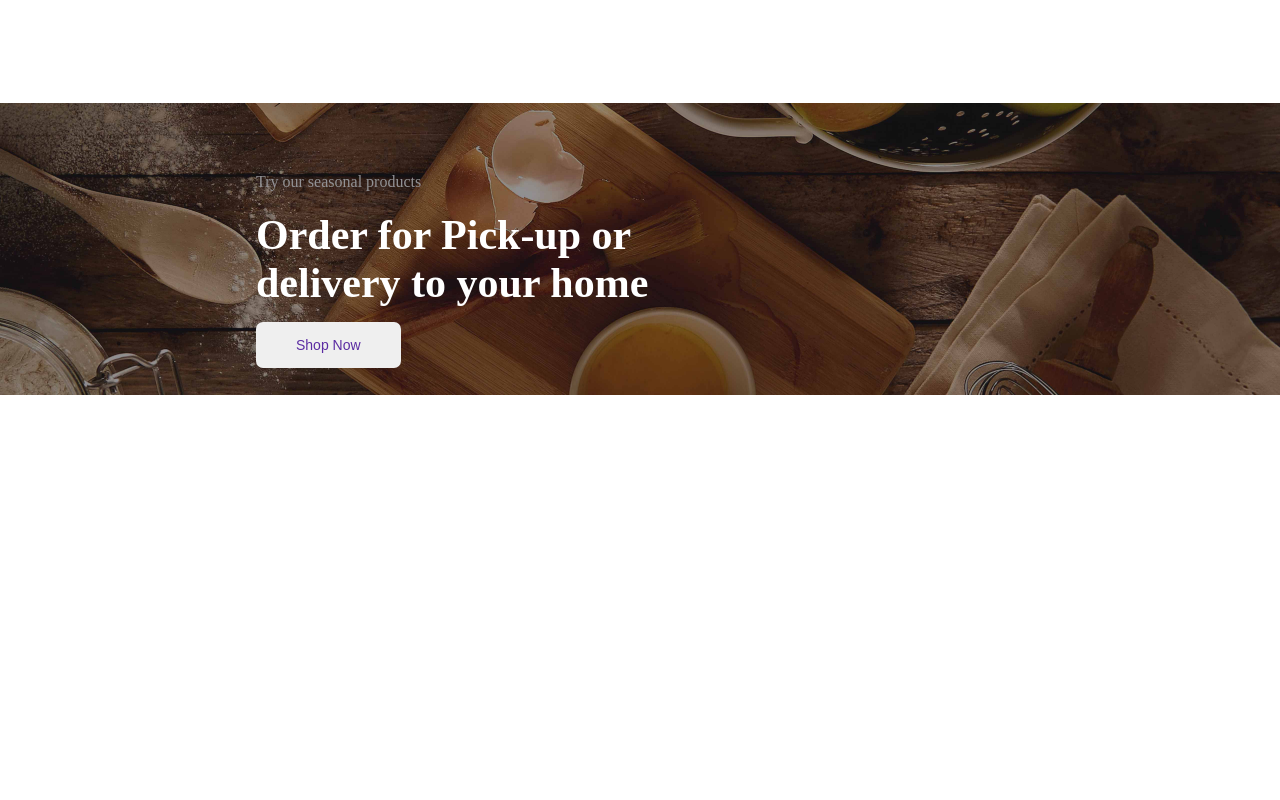
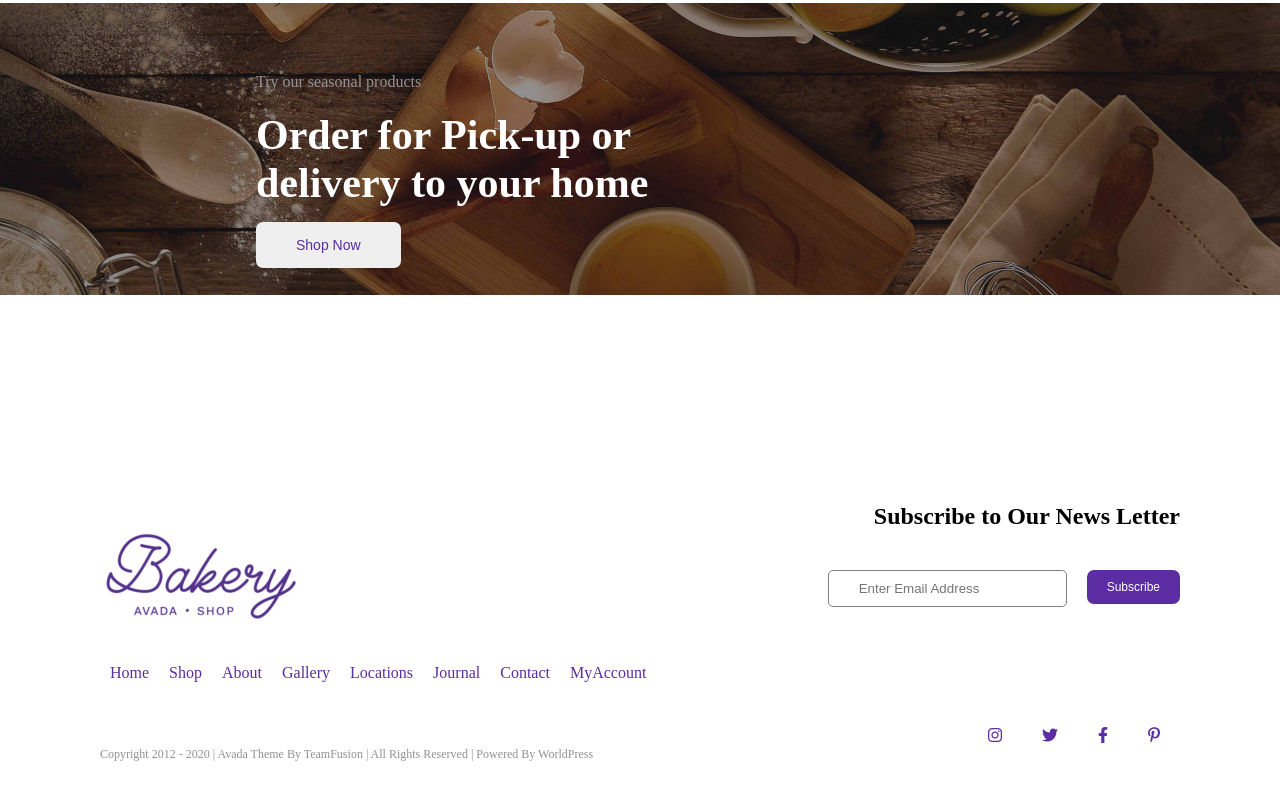
Before and after one commit to Runatorium/proj-html-vuejs, a Vue app: page / in a window 1280 px wide. Shown: the part 7563-8363 px from the top of the page. Before the commit the page ends 8166 px from the top, so only its background shows below. Built offline with nearby package versions, Linux system fonts and the light colour scheme.

Commit message:
Base completed

```diff
--- a/src/App.vue
+++ b/src/App.vue
@@ -7,6 +7,7 @@ import MyProcess from './components/MyProcess.vue';
 import MyLocation from './components/MyLocation.vue';
 import MySocialimgs from './components/MySocialimgs.vue';
 import MyBottomBanner from './components/MyBottomBanner.vue';
+import MyFooter from './components/MyFooter.vue';
 import { store } from './store.js'
 
 
@@ -20,6 +21,7 @@ export default{
     MyLocation,
     MySocialimgs,
     MyBottomBanner,
+    MyFooter,
   },
 
   data () {
@@ -43,6 +45,7 @@ export default{
   <MyLocation></MyLocation>
   <MySocialimgs></MySocialimgs>
   <MyBottomBanner></MyBottomBanner>
+  <MyFooter></MyFooter>
 </template>
 
 <style scoped>
--- /dev/null
+++ b/src/components/MyFooter.vue
@@ -0,0 +1,135 @@
+<script>
+import { store } from '../store';
+
+export default{
+    name: 'MyFooter',
+
+    data(){
+        return{
+            store
+        }
+
+    },
+}
+
+</script>
+
+<template>
+    <div class="footer">
+        <div class="leftbox">
+            <div>
+                <img src="/img/avada-bakery-logo-retina-200x97.png" alt="">
+            </div>
+            <div>
+                <ul class="headernavbar d-flex">
+                <li v-for="data in store.menuvoices">{{data}}</li>
+            </ul>
+            </div>
+            <div>
+                <p id="greytitle">
+                    Copyright 2012 - 2020 | Avada Theme By TeamFusion | All Rights Reserved | Powered By WorldPress
+                </p>
+            </div>
+        </div>
+        <div class="rightbox">
+            <div>
+                <h2 class="title">Subscribe to Our News Letter</h2>
+            </div>
+            <div class="emailbox d-flex">
+                <form id="emailcheck" class="row g-3">
+                <div>
+                    <input type="email" class="form-control" id="myinputemail" placeholder="Enter Email Address">
+                </div>
+                <div>
+                    <button id="submitbtn"><p>Subscribe</p></button>
+                </div>
+                </form>
+            </div>
+            <div class="sociallinks d-flex">
+                <i class="fa-brands fa-instagram"></i>
+                <i class="fa-brands fa-twitter"></i>
+                <i class="fa-brands fa-facebook-f"></i>
+                <i class="fa-brands fa-pinterest-p"></i>
+            </div>
+        </div>
+    </div>
+</template>
+
+<style scoped>
+    .footer{
+        display: flex;
+        flex-direction: row;
+    }
+    .leftbox{
+        margin-left: 100px;
+        width: 60%;
+    }
+    .rightbox{
+        margin-right: 100px;
+        width: 40%;
+    }
+    .leftbox div{
+        padding-top: 20px;
+        padding-bottom: 20px;
+    }
+    ul{
+    list-style: none;
+    flex-direction: row;
+    align-items: center;
+    }
+
+    li{
+        color: var(--Daisy-Bush);
+        padding: 0px 10px;
+    }
+
+
+    li:hover{
+        text-decoration: underline;
+    }
+    #greytitle{
+
+    margin-top: 5px;
+    padding: 20px 0px;
+    font-size: 12px;
+    font-weight: 100;
+    color: var(--Manatee);
+    }
+    .rightbox .title{
+        text-align: end;
+    }
+
+    #emailcheck{
+        display: flex;
+        flex-direction: row;
+    }
+    #myinputemail{
+        padding: 10px 30px;
+        border: solid 1px grey;
+        border-radius: 5px;
+        margin-right: 20px;
+    }
+    #submitbtn{
+    border-style: none;
+    border-radius: 7px;
+    background-color: var(--Daisy-Bush);
+    }
+    #submitbtn p{
+    padding: 10px 20px;
+    font-size: 12px;
+    color: var(--white);
+    font-weight: 500;
+    }
+    .emailbox{
+        justify-content: flex-end;
+        margin-top: 40px;
+    }
+    .sociallinks{
+        justify-content: flex-end;
+        margin-top: 100px;
+    }
+    .sociallinks i{
+        padding: 20px;
+        color: var(--Daisy-Bush) ;
+    }
+</style>
--- a/src/components/MyOccasionBox.vue
+++ b/src/components/MyOccasionBox.vue
@@ -50,7 +50,7 @@ export default{
     margin-top: 20px;
     padding: 10px;
     width: 98%;
-    height: 800px;
+    height: 700px;
 }
 .title{
     text-align: center;
```
